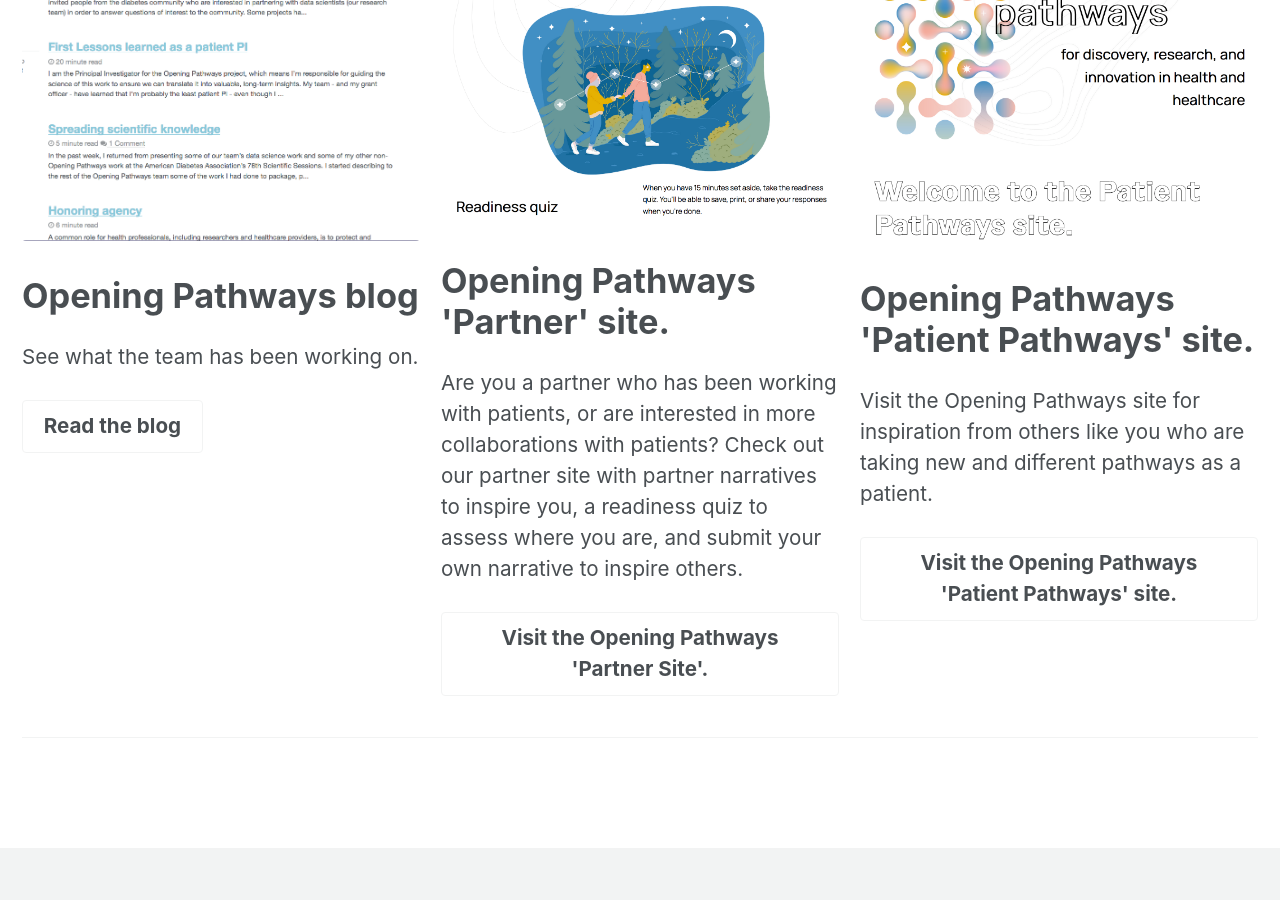
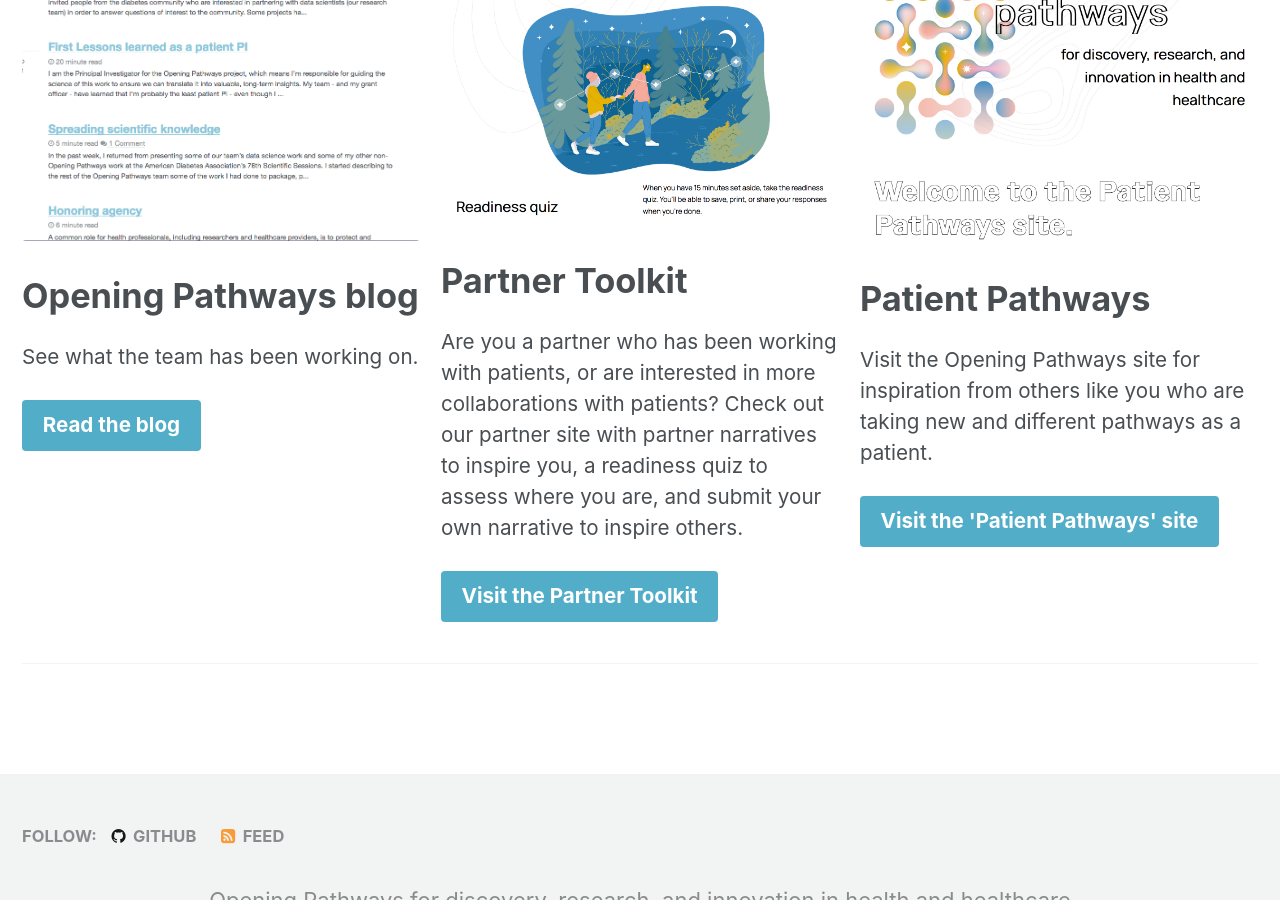
Before and after one commit to opening-pathways/website, a Jekyll site: the page built from index.html, in a window 1280 px wide and 900 px high, scrolled down 746 px. Built offline with Jekyll 4.4.1, drawn with Linux system fonts in a browser that asks for light colours.

Commit message:
Fix buttons and headers

```diff
--- a/index.html
+++ b/index.html
@@ -17,21 +17,21 @@ feature_row:
     excerpt: "See what the team has been working on."
     url: "/blog"
     btn_label: "Read the blog"
-    btn_class: "btn--inverse"
+    btn_class: "btn--info"
   - image_path: /assets/img/preview_partnersite_OpeningPathways.png
     alt: "Click here to check out the Opening Pathways 'Partner' site."
-    title: "Opening Pathways 'Partner' site."
+    title: "Partner Toolkit"
     excerpt: "Are you a partner who has been working with patients, or are interested in more collaborations with patients? Check out our partner site with partner narratives to inspire you, a readiness quiz to assess where you are, and submit your own narrative to inspire others."
     url: "#test-link"
-    btn_label: "Visit the Opening Pathways 'Partner Site'."
-    btn_class: "btn--inverse"
+    btn_label: "Visit the Partner Toolkit"
+    btn_class: "btn--info"
   - image_path: /assets/img/preview_patientsite_OpeningPathways.png
-    alt: "Click here to check out the Opening Pathways 'Patient Pathways' site."
-    title: "Opening Pathways 'Patient Pathways' site."
+    alt: "Click here to check out the Opening Pathways 'Patient Pathways' site"
+    title: "Patient Pathways"
     excerpt: "Visit the Opening Pathways site for inspiration from others like you who are taking new and different pathways as a patient."
     url: "#test-link"
-    btn_label: "Visit the Opening Pathways 'Patient Pathways' site."
-    btn_class: "btn--inverse"
+    btn_label: "Visit the 'Patient Pathways' site"
+    btn_class: "btn--info"
 
 gallery:
   - url: /assets/img/preview_blog_OpeningPathways.png
```
